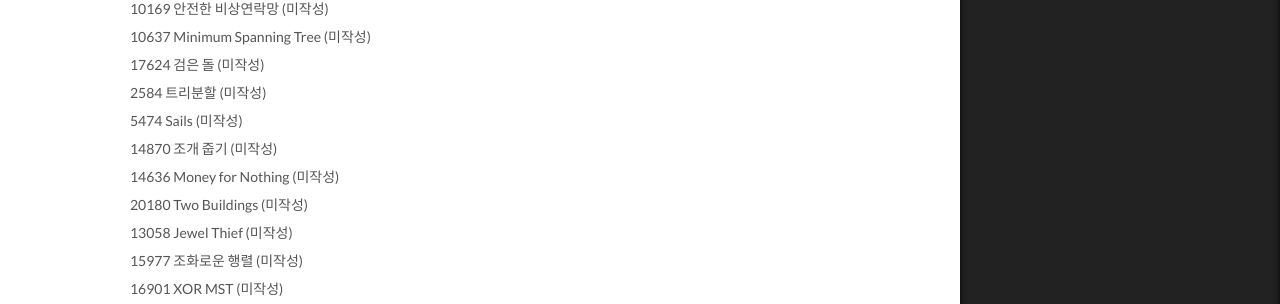
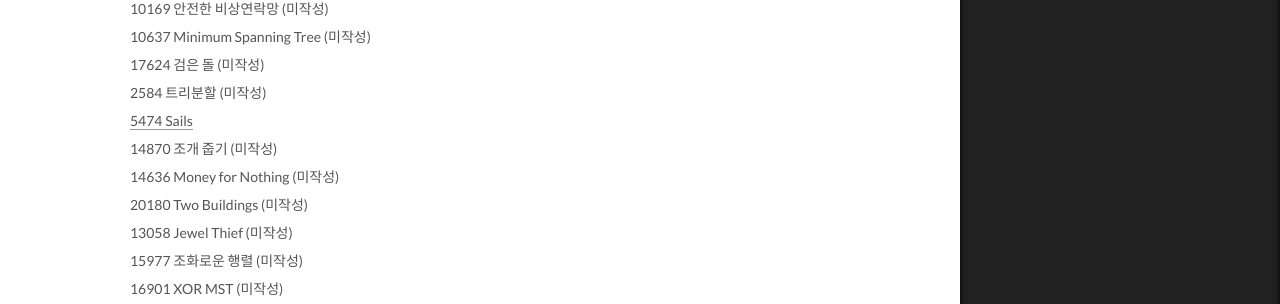
Before and after one commit to ansol4328/ansol4328.github.io, a Jekyll site: the page built from _posts/2021-11-04-PS-in-ROKAF.md, in a window 1280 px wide and 1400 px high, scrolled down 1823 px. Shown: the part 316-620 px from the top of the window. Built offline with Jekyll 4.4.1, drawn with Linux system fonts in a browser that asks for light colours; comment, search, counter and statistics services are not loaded.

Commit message:
add link

```diff
--- a/_posts/2021-11-04-PS-in-ROKAF.md
+++ b/_posts/2021-11-04-PS-in-ROKAF.md
@@ -70,7 +70,7 @@ tags:
 10637 Minimum Spanning Tree (미작성)
 17624 검은 돌 (미작성)
 2584 트리분할 (미작성)
-5474 Sails (미작성)
+[5474 Sails](https://ansol4328.github.io/boj/2022/01/17/BOJ-5474/)
 14870 조개 줍기 (미작성)
 14636 Money for Nothing (미작성)
 20180 Two Buildings (미작성)
```
